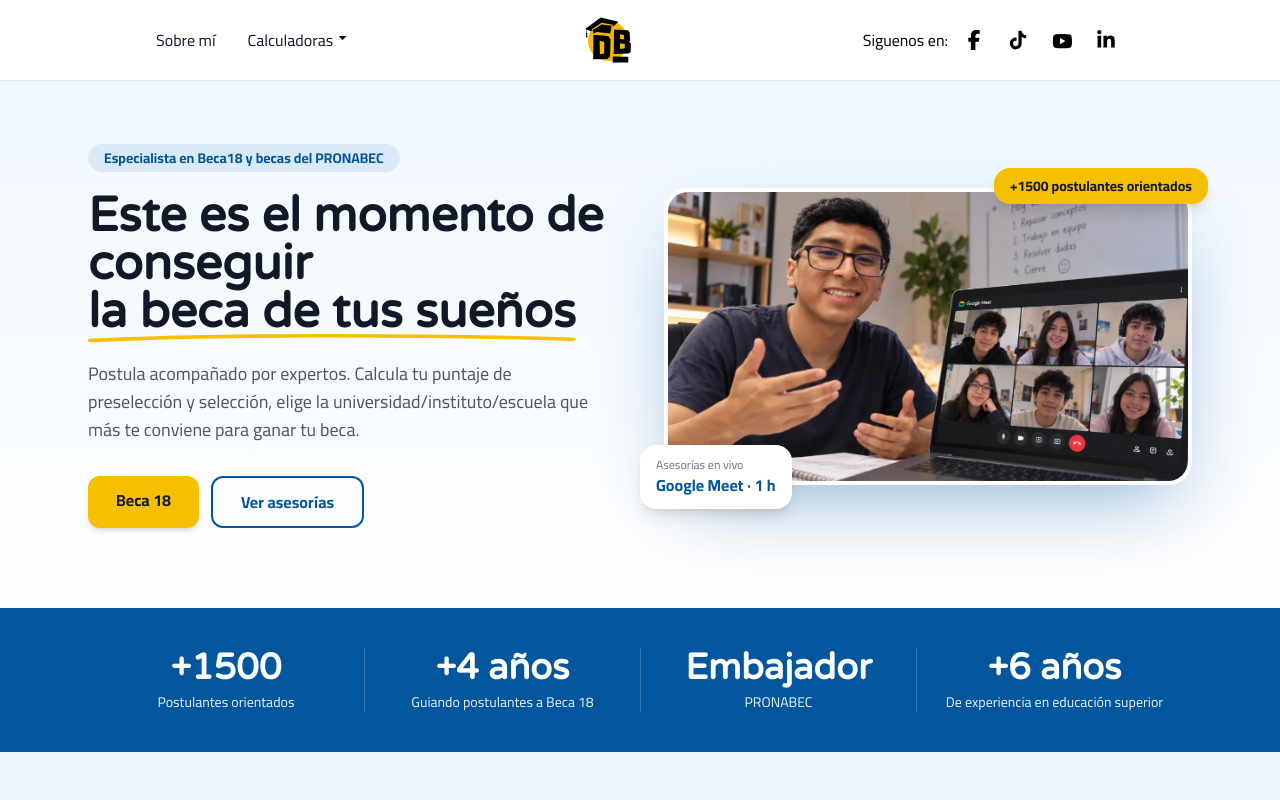
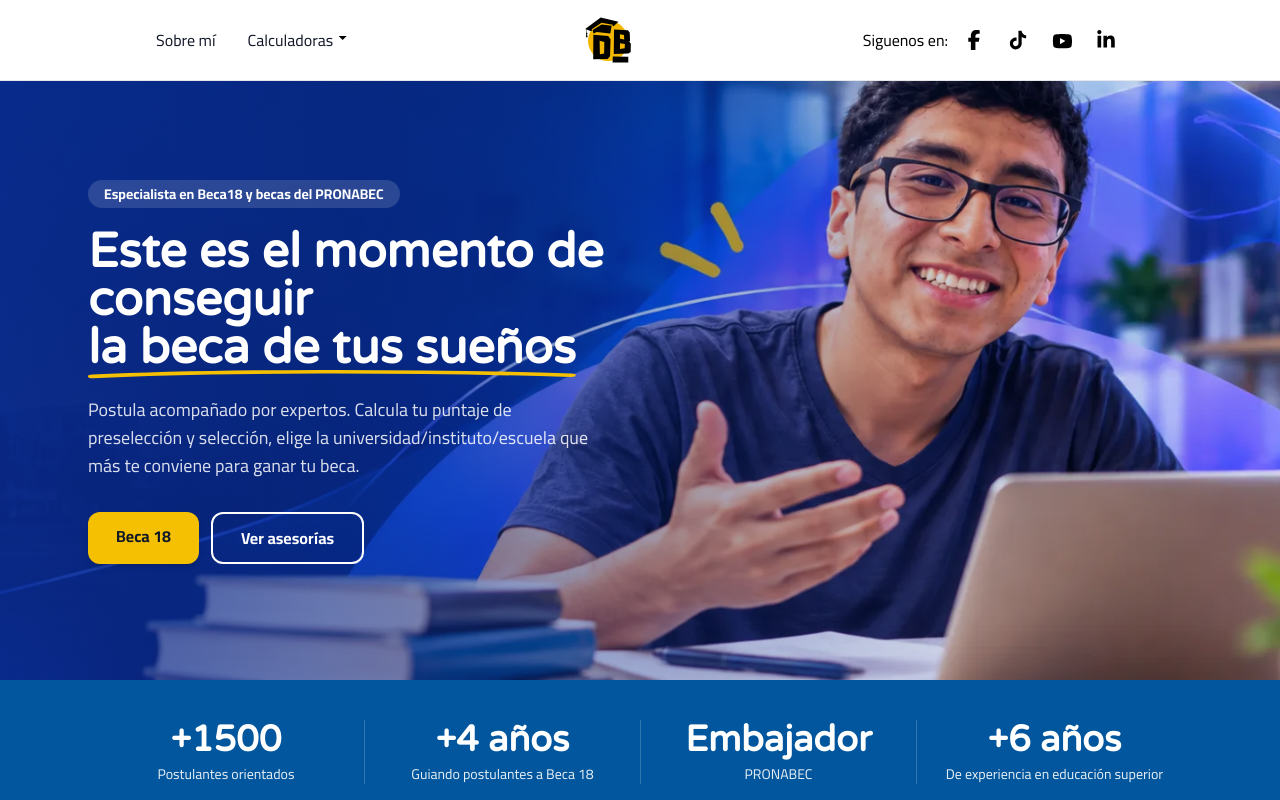
Before and after one commit to daevrusse/DavidBecas, a React (Vite) app: page / in a window 1280 px wide. Shown: the top 800 px of the page. Built offline with nearby package versions, Linux system fonts and the light colour scheme.

Commit message:
Inicio: diseño de fondo a todo el ancho

```diff
--- a/src/components/landing/Hero.jsx
+++ b/src/components/landing/Hero.jsx
@@ -1,20 +1,33 @@
 import { motion } from 'motion/react'
-import heroAsesoria from '../../assets/img/hero-asesoria.webp'
+import heroBg from '../../assets/img/hero-bg.webp'
 
 export default function Hero() {
   return (
-    <section className="relative overflow-hidden bg-gradient-to-b from-[#EEF7FF] to-white">
-      <div className="mx-auto grid max-w-6xl items-center gap-12 px-6 pb-20 pt-32 text-left lg:grid-cols-2 lg:pt-36">
+    <section className="relative overflow-hidden bg-[#0A2A8C]">
+      {/* Imagen de fondo */}
+      <img
+        src={heroBg}
+        alt=""
+        aria-hidden="true"
+        width="1920" height="768"
+        fetchpriority="high"
+        className="absolute inset-0 h-full w-full object-cover object-[72%_center]"
+      />
+      {/* Capa para que el texto se lea bien (más fuerte en celular) */}
+      <div className="absolute inset-0 bg-gradient-to-r from-[#0A2A8C]/95 via-[#0A2A8C]/75 to-[#0A2A8C]/30 lg:from-[#0A2A8C]/80 lg:via-[#0A2A8C]/40 lg:to-transparent" />
+
+      <div className="relative mx-auto flex min-h-[620px] max-w-6xl items-center px-6 pb-20 pt-32 text-left lg:min-h-[680px] lg:pt-36">
         <motion.div
           initial={{ opacity: 0, y: 30 }}
           animate={{ opacity: 1, y: 0 }}
           transition={{ duration: 0.7, ease: 'easeOut' }}
+          className="max-w-xl text-white"
         >
-          <span className="inline-block rounded-full bg-[#01569D]/10 px-4 py-1 text-sm font-semibold text-[#01569D]">
+          <span className="inline-block rounded-full bg-white/15 px-4 py-1 text-sm font-semibold text-white backdrop-blur-sm">
             Especialista en Beca18 y becas del PRONABEC
           </span>
 
-          <h1 className="mt-5 font-varela-round text-4xl font-bold leading-tight text-gray-900 sm:text-5xl">
+          <h1 className="mt-5 font-varela-round text-4xl font-bold leading-tight sm:text-5xl">
             Este es el momento de conseguir{' '}
             <span className="relative inline-block sm:whitespace-nowrap">
               la beca de tus sueños
@@ -34,7 +47,7 @@ export default function Hero() {
             </span>
           </h1>
 
-          <p className="mt-6 max-w-lg text-lg text-gray-600">
+          <p className="mt-6 max-w-lg text-lg text-white/85">
             Postula acompañado por expertos. Calcula tu puntaje de preselección y selección,
             elige la universidad/instituto/escuela que más te conviene para ganar tu beca.
           </p>
@@ -43,52 +56,16 @@ export default function Hero() {
             <a
               href="https://www.pronabec.gob.pe/beca-18/"
               target="_blank" rel="noopener noreferrer"
-              className="rounded-xl bg-[#F5C002] px-7 py-3 text-center font-bold text-gray-900 shadow-md transition hover:-translate-y-0.5 hover:bg-[#e0b000]"
+              className="rounded-xl bg-[#F5C002] px-7 py-3 text-center font-bold text-gray-900 shadow-md transition hover:-translate-y-0.5 hover:bg-[#ffd23d]"
             >
               Beca 18
             </a>
             <a
               href="#servicios"
-              className="rounded-xl border-2 border-[#01569D] px-7 py-3 text-center font-bold text-[#01569D] transition hover:bg-[#01569D] hover:text-white"
+              className="rounded-xl border-2 border-white px-7 py-3 text-center font-bold text-white transition hover:bg-white hover:text-[#0A2A8C]"
             >
               Ver asesorías
             </a>
-          </div>
-        </motion.div>
-
-        <motion.div
-          initial={{ opacity: 0, scale: 0.92 }}
-          animate={{ opacity: 1, scale: 1 }}
-          transition={{ duration: 0.8, delay: 0.2, ease: 'easeOut' }}
-        >
-          <div className="relative mx-auto w-full max-w-xl">
-            {/* Halo de fondo */}
-            <div className="absolute -inset-6 -z-10 rounded-[2.5rem] bg-gradient-to-br from-[#0AA6FF]/30 via-[#F5C002]/25 to-transparent blur-2xl" />
-            <img
-              src={heroAsesoria}
-              alt="David Becas dando una asesoría grupal de Beca 18 por Google Meet"
-              width="1200" height="675"
-              fetchpriority="high"
-              className="aspect-video w-full rounded-3xl border-4 border-white object-cover shadow-[0_30px_80px_-20px_rgba(1,86,157,0.45)]"
-            />
-            {/* Tarjetas flotantes */}
-            <motion.div
-              initial={{ opacity: 0, y: 15 }}
-              animate={{ opacity: 1, y: 0 }}
-              transition={{ delay: 0.8, duration: 0.6 }}
-              className="absolute -bottom-6 left-4 rounded-2xl bg-white px-4 py-3 text-left shadow-lg sm:-left-6"
-            >
-              <p className="text-xs text-gray-500">Asesorías en vivo</p>
-              <p className="font-bold text-[#01569D]">Google Meet · 1 h</p>
-            </motion.div>
-            <motion.div
-              initial={{ opacity: 0, y: -15 }}
-              animate={{ opacity: 1, y: 0 }}
-              transition={{ delay: 1.1, duration: 0.6 }}
-              className="absolute -top-5 right-4 rounded-2xl bg-[#F5C002] px-4 py-2 text-left shadow-lg sm:-right-4"
-            >
-              <p className="text-sm font-bold text-gray-900">+1500 postulantes orientados</p>
-            </motion.div>
           </div>
         </motion.div>
       </div>
```
